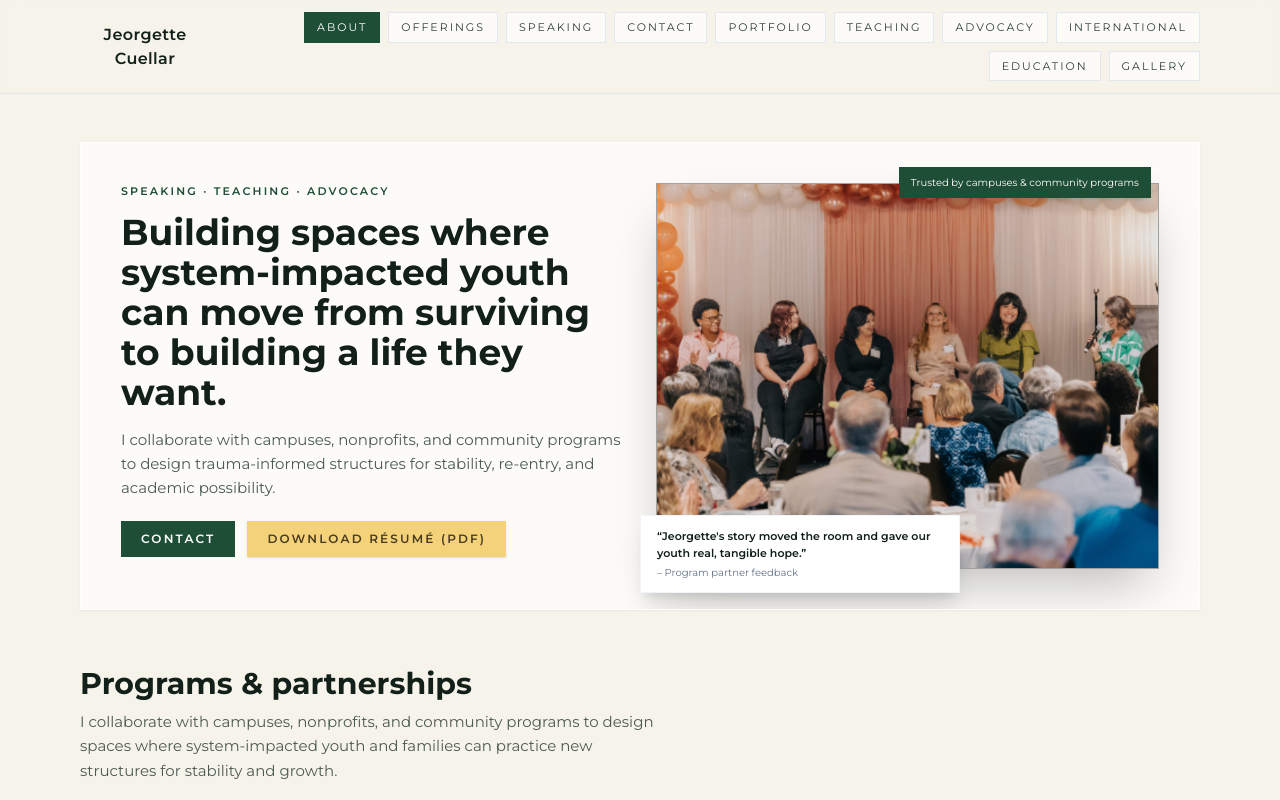
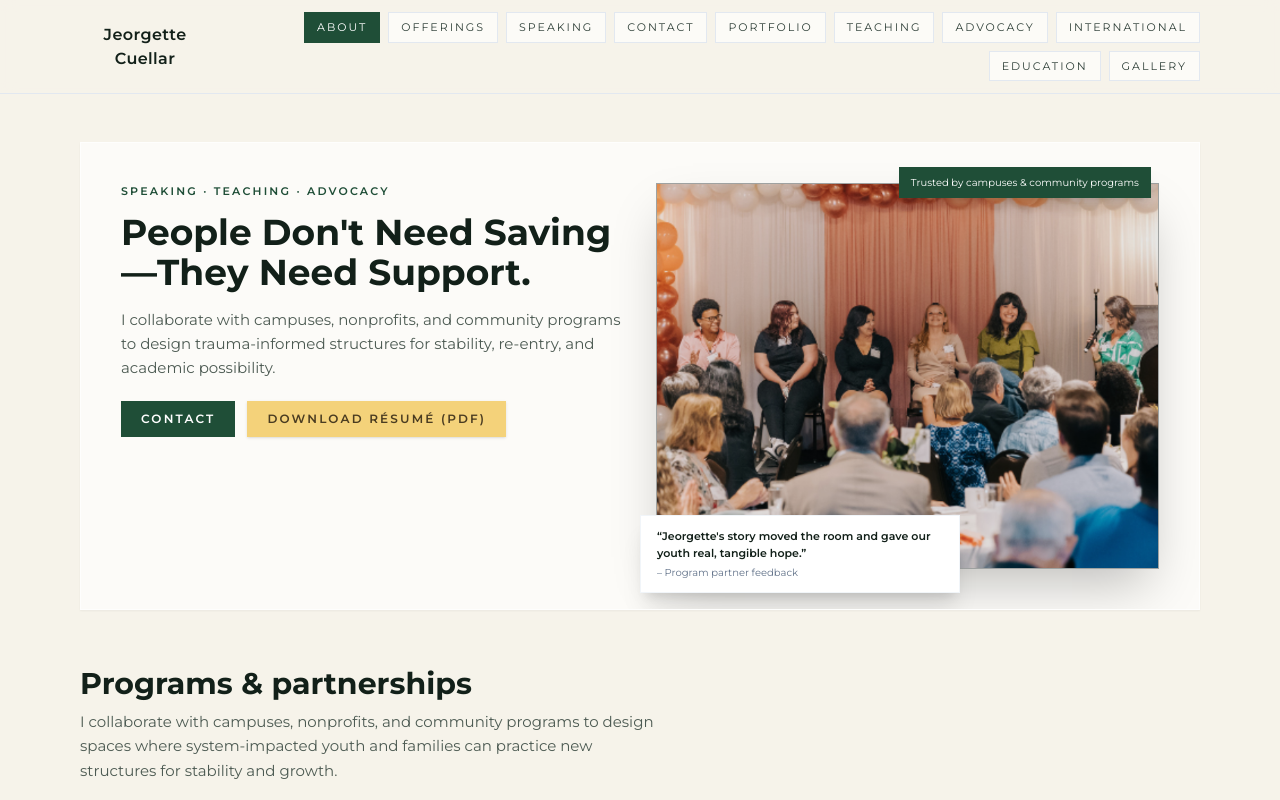
Before and after one commit to jeorgettecuellar/jeorgettecuellar-website, a React (Vite) app: page / in a window 1280 px wide. Shown: the top 800 px of the page. Built offline with nearby package versions, Linux system fonts and the light colour scheme.

Commit message:
Update App.jsx

```diff
--- a/App.jsx
+++ b/App.jsx
@@ -145,10 +145,10 @@ export default function App() {
     });
   };
 
-  // ✅ Auto-rotate slideshow (slower, CampusSpeak-ish)
+  // Auto-rotate slideshow (slower)
   useEffect(() => {
     if (sliderPaused) return undefined;
-    const intervalId = setInterval(() => advancePhoto("next"), 4500); // slower rotation
+    const intervalId = setInterval(() => advancePhoto("next"), 4500);
     return () => clearInterval(intervalId);
   }, [sliderPaused]);
 
@@ -185,7 +185,7 @@ export default function App() {
     el.scrollIntoView({ behavior: "smooth", block: "start" });
   };
 
-  // ✅ Correct embeds
+  // Correct embeds
   const YT_TESTIMONIAL = "https://www.youtube.com/embed/nDHfURsqDWs";
   const YT_COMMENCEMENT = "https://www.youtube.com/embed/TFAbGh3ZhkY";
 
@@ -250,8 +250,7 @@ export default function App() {
                 initial="hidden"
                 animate="visible"
               >
-                Building spaces where system-impacted youth can move from surviving to
-                building a life they want.
+                People Don&apos;t Need Saving—They Need Support.
               </motion.h1>
 
               <motion.p
@@ -672,13 +671,14 @@ export default function App() {
 
               <div className="absolute inset-0 bg-black/45" />
 
+              {/* ✅ Option A overlay text */}
               <div className="absolute inset-0 flex flex-col items-center justify-center px-6 text-center">
                 <div className="max-w-5xl w-full">
                   <h2 className="text-white text-3xl sm:text-4xl md:text-6xl font-semibold tracking-tight">
-                    Shaping Tomorrow&apos;s Leaders
+                    People Build Their Own Futures—We Help Clear the Path.
                   </h2>
-                  <p className="mt-2 text-white/90 text-sm sm:text-base md:text-lg tracking-wide">
-                    Powerful speaking. Impactful programming.
+                  <p className="mt-3 text-white/90 text-sm sm:text-base md:text-lg tracking-wide">
+                    Leadership guidance, education, and structure that empower individuals to shape lives they’re proud of.
                   </p>
 
                   <div className="mt-6 hidden md:flex items-center gap-8">
```
